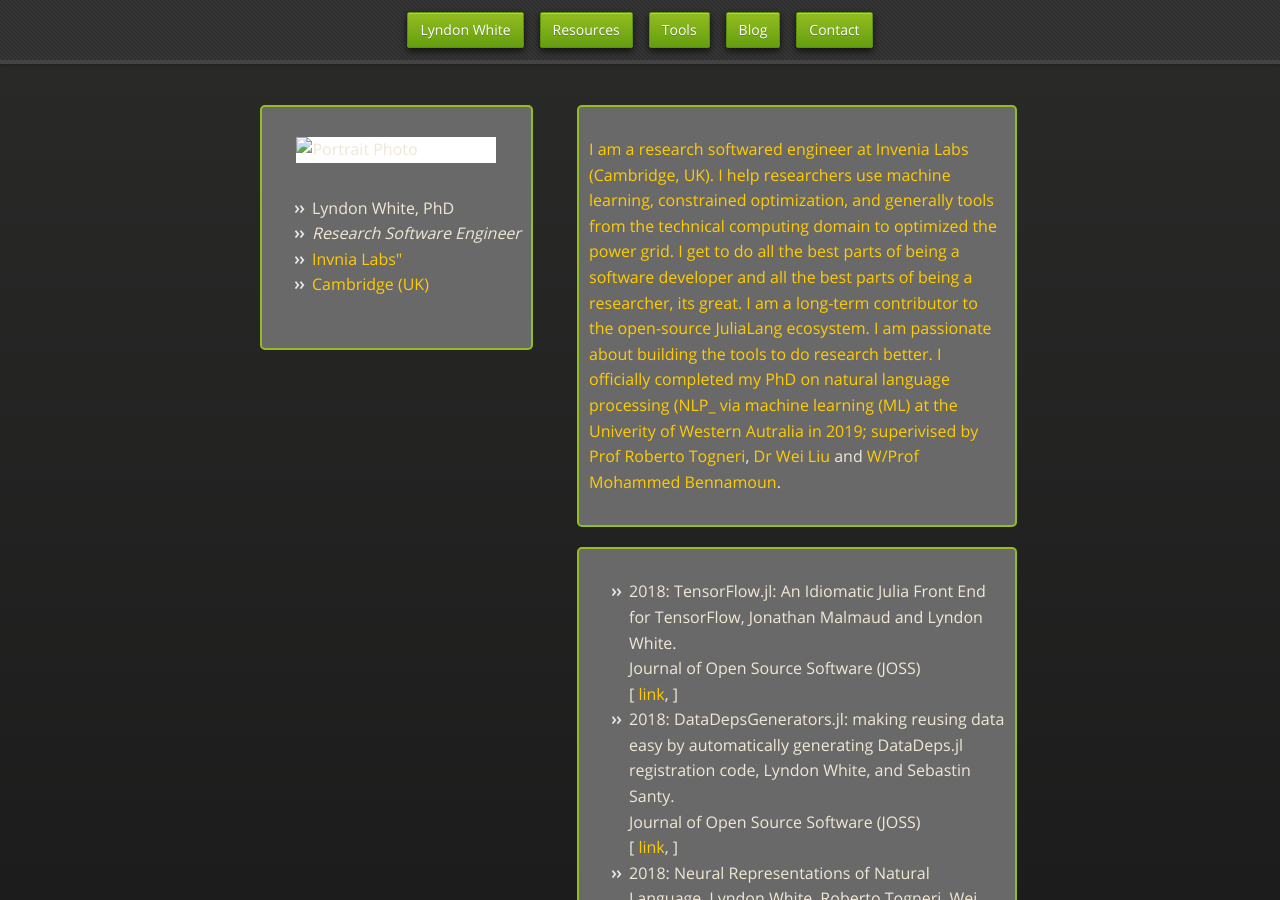
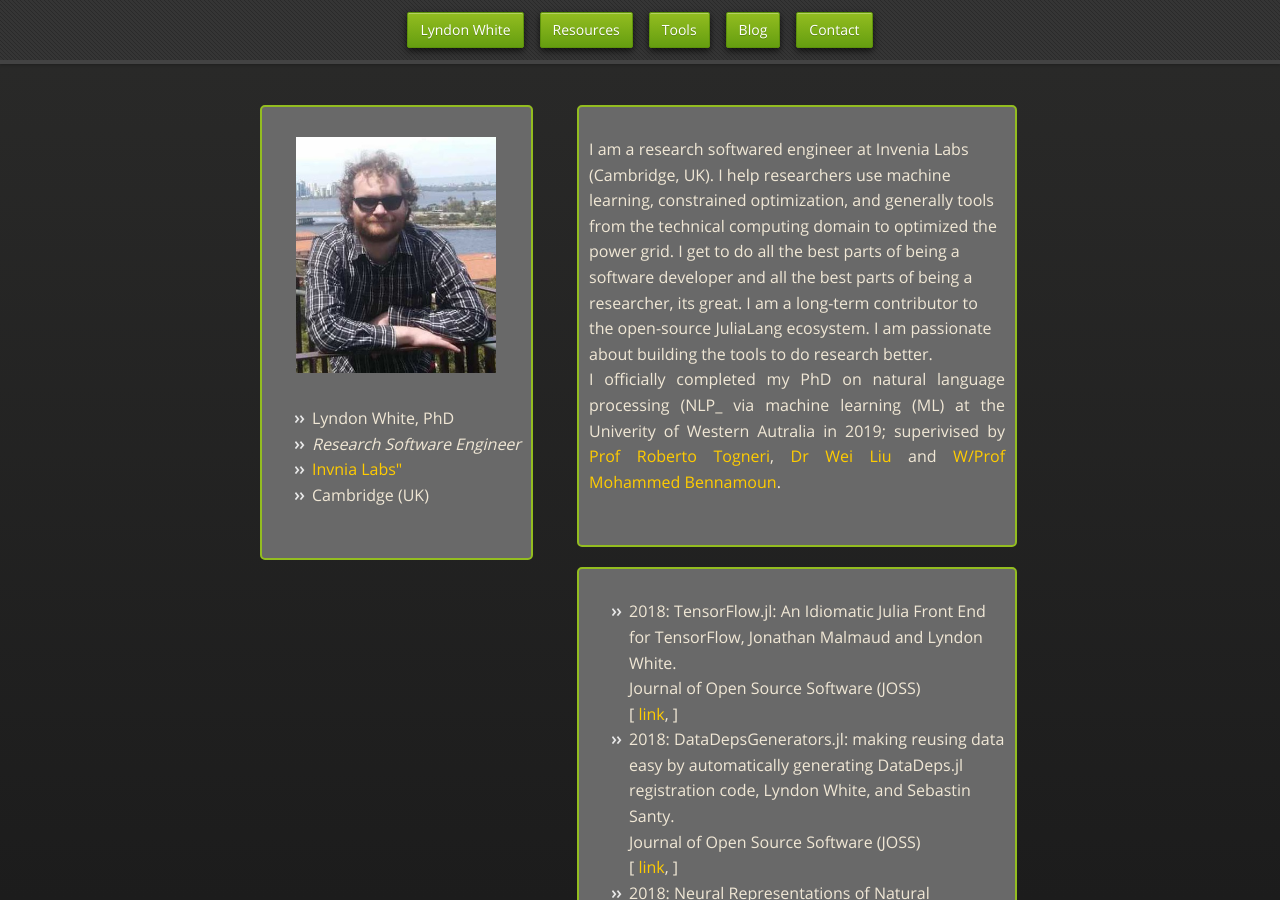
Before and after one commit to oxinabox/oxinabox.github.io, a Jekyll site: the page built from index.html, in a window 1280 px wide and 900 px high. Built offline with Jekyll 4.4.1, drawn with Linux system fonts in a browser that asks for light colours; nearby versions of some CDN libraries; some web fonts are replaced.

Commit message:
fixup updated to index

```diff
--- a/index.html
+++ b/index.html
@@ -6,7 +6,7 @@
     <ul>
         <li>Lyndon White, PhD
         <li><i>Research Software Engineer</i>
-	<li><a href="https://www.invenia.ca/labs/"> Invnia Labs"</i>
+	<li><a href="https://www.invenia.ca/labs/"> Invnia Labs"</a>
 	<li> Cambridge (UK)
     </ul>
 
@@ -19,7 +19,7 @@
 	I get to do all the best parts of being a software developer and all the best parts of being a researcher, its great.
 	I am a long-term contributor to the open-source JuliaLang ecosystem.
 	I am passionate about building the tools to do research better.
-
+	<p>
 	I officially completed my PhD on natural language processing (NLP_ via machine learning (ML) at the Univerity of Western Autralia in 2019; superivised by
 	<a href="http://staffhome.ecm.uwa.edu.au/~00014742/"> Prof Roberto Togneri</a>,
         <a href="http://staffhome.ecm.uwa.edu.au/~00051693/"> Dr Wei Liu</a> and
```
Also changed, not shown: images/portrait_2018.jpg (added).
